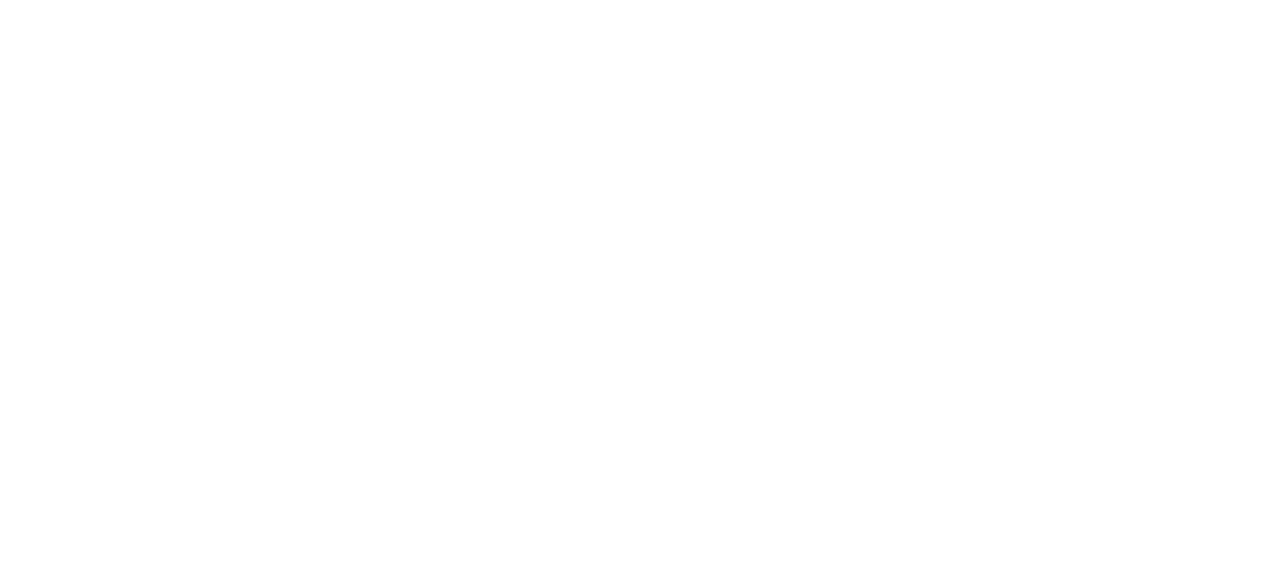
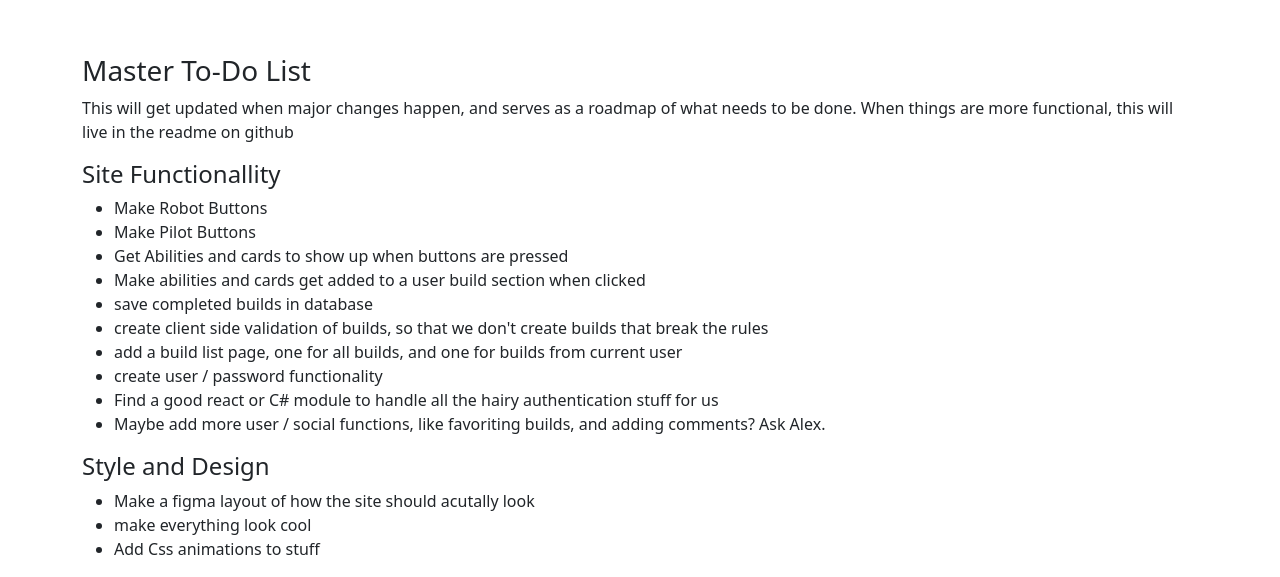
Before and after one commit to halfordC/GigaRoboBuilder4, a React (Create React App) app in the folder giga-robo-frontend/: page / in a window 1280 px wide. Shown: the part 746-1323 px from the top of the page. Before the commit the page ends 800 px from the top, so only its background shows below. Built offline with nearby package versions, Linux system fonts and the light colour scheme.

Commit message:
Fixed CORS issue, added master todo list

```diff
--- a/giga-robo-frontend/src/App.js
+++ b/giga-robo-frontend/src/App.js
@@ -36,6 +36,29 @@ const [robots, setRobots] = useState([]);
 
           {robots.length > 0 && renderRobots()}
         </div>
+      </div>
+      <div>
+        <h3>Master To-Do List</h3>
+        <p>This will get updated when major changes happen, and serves as a roadmap of what needs to be done. When things are more functional, this will live in the readme on github</p>
+        <h4>Site Functionallity</h4>
+        <ul>
+          <li>Make Robot Buttons</li>
+          <li>Make Pilot Buttons</li>
+          <li>Get Abilities and cards to show up when buttons are pressed</li>
+          <li>Make abilities and cards get added to a user build section when clicked</li>
+          <li>save completed builds in database</li>
+          <li>create client side validation of builds, so that we don't create builds that break the rules</li>
+          <li>add a build list page, one for all builds, and one for builds from current user</li>
+          <li>create user / password functionality</li>
+          <li>Find a good react or C# module to handle all the hairy authentication stuff for us</li>
+          <li>Maybe add more user / social functions, like favoriting builds, and adding comments? Ask Alex.</li>
+        </ul>
+        <h4>Style and Design</h4>
+        <ul>
+          <li>Make a figma layout of how the site should acutally look</li>
+          <li>make everything look cool</li>
+          <li>Add Css animations to stuff</li>
+        </ul>
       </div>
     </div>
   );
```
Also changed, not shown: 1 other file (tests, documents, lock files or other folders).
